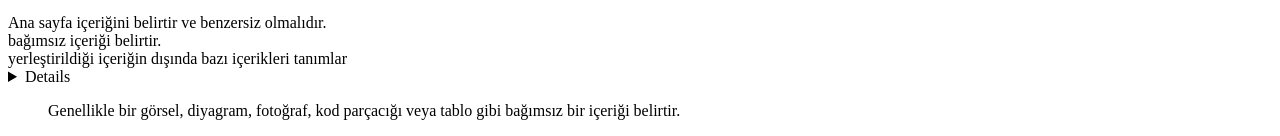
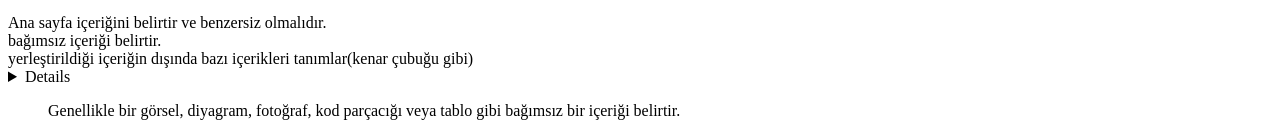
Before and after one commit to MeryJan1/MY-F-RST-WEBS-TE, a plain HTML site: page html/htmlNotları.html in a window 1280 px wide. Shown: the part 1226-1362 px from the top of the page. Drawn offline with Linux system fonts and the light colour scheme.

Commit message:
aside açıklama düzenlendi

```diff
--- a/html/htmlNotları.html
+++ b/html/htmlNotları.html
@@ -122,7 +122,7 @@
 
 <article>bağımsız içeriği belirtir.</article>
 
-<aside>yerleştirildiği içeriğin dışında bazı içerikleri tanımlar</aside>
+<aside>yerleştirildiği içeriğin dışında bazı içerikleri tanımlar(kenar çubuğu gibi)</aside>
 
 <details>Ek ayrıntıları belirtir.</details>
 
```
